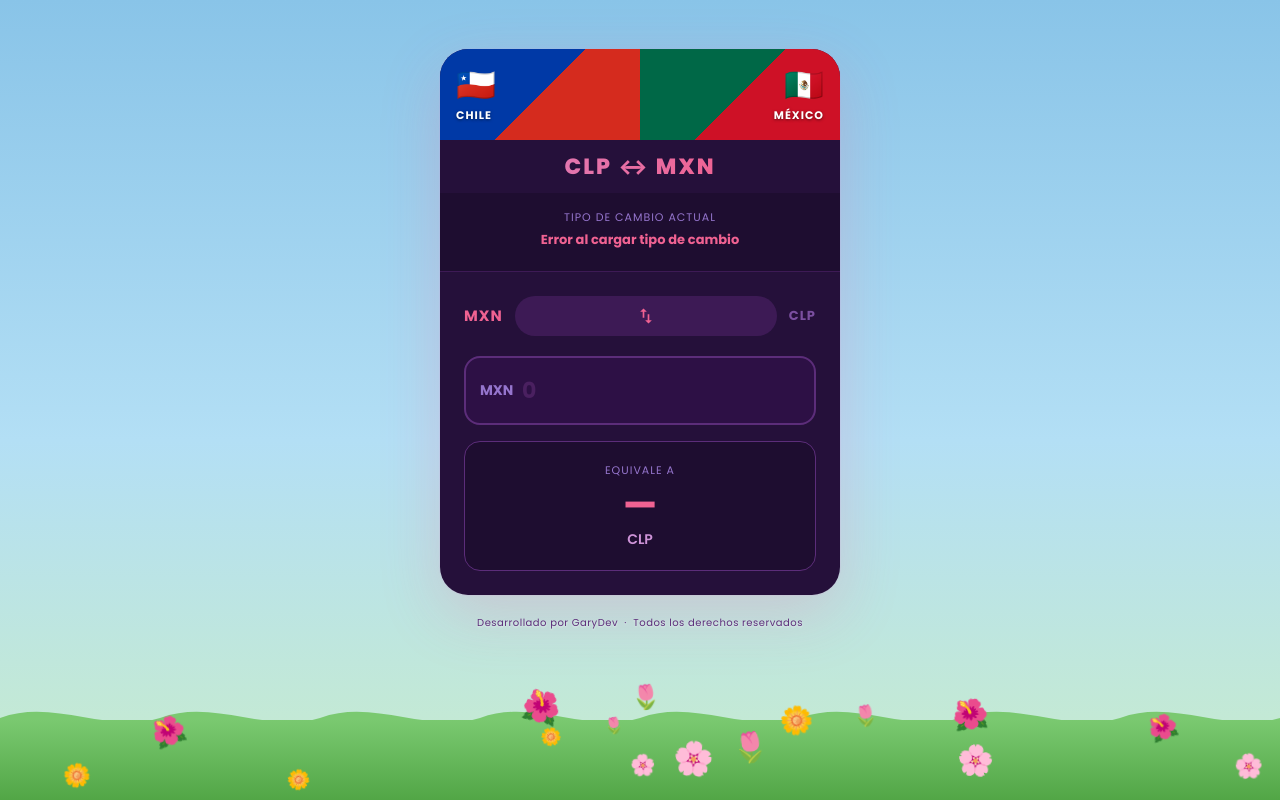
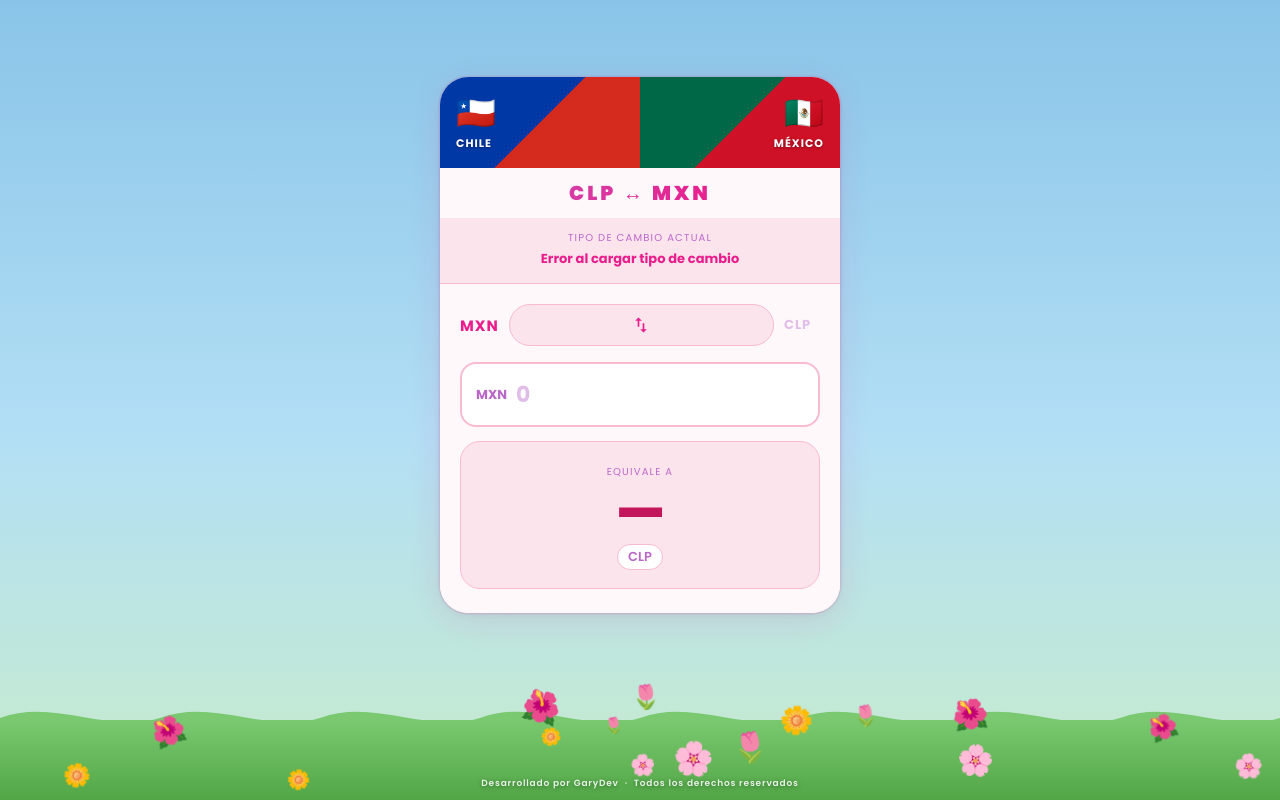
Before and after one commit to GaryMp/convertidor_pesoCL-pesoMX, a plain HTML site: page index.html in a window 1280 px wide. Both pictures are taken after a click on the button "Cambiar dirección: actualmente convierte de Peso Chileno a P". Drawn offline with Linux system fonts and the light colour scheme; no server answers.

Commit message:
feat: rediseño completo 'Día de Primavera' - estilo unificado y resultado protagonista
- Paleta unificada en CSS variables: cielo, rosa, morado, pasto
- Tarjeta blanca rosada (#fff8fb) en lugar de morado oscuro
- Rate box y result box en rosa pálido cohesivos
- Resultado: fuente 52px bold, animación count-up, glow rosado al aparecer
- Result currency como píldora redondeada
- Crédito GaryDev integrado al pasto (sin recuadro, texto blanco natural)
- Botón toggle: fondo rosa pálido con borde, hover suave
- Variables CSS para consistencia total del diseño

Co-Authored-By: Claude Sonnet 4.6 <noreply@anthropic.com>

```diff
--- a/index.html
+++ b/index.html
@@ -4,87 +4,92 @@
   <meta charset="UTF-8" />
   <meta name="viewport" content="width=device-width, initial-scale=1.0" />
   <meta name="apple-mobile-web-app-capable" content="yes" />
-  <meta name="apple-mobile-web-app-status-bar-style" content="black-translucent" />
+  <meta name="apple-mobile-web-app-status-bar-style" content="default" />
   <meta name="apple-mobile-web-app-title" content="CLP ↔ MXN" />
+  <meta name="theme-color" content="#89c4e8" />
   <title>CLP ↔ MXN</title>
-  <meta name="theme-color" content="#89c4e8" />
   <link rel="manifest" href="manifest.json" />
-  <link href="https://fonts.googleapis.com/css2?family=Poppins:wght@400;600;700;800&display=swap" rel="stylesheet" />
+  <link href="https://fonts.googleapis.com/css2?family=Poppins:wght@400;600;700;800;900&display=swap" rel="stylesheet" />
   <style>
-    * {
-      box-sizing: border-box;
-      margin: 0;
-      padding: 0;
+    :root {
+      --sky-top:    #89c4e8;
+      --sky-bottom: #c8eccc;
+      --pink:       #e91e8c;
+      --pink-light: #f8bbd0;
+      --pink-pale:  #fce4ec;
+      --rose:       #c2185b;
+      --purple:     #7b1fa2;
+      --purple-mid: #ba68c8;
+      --purple-pale:#e1bee7;
+      --grass:      #7ac970;
+      --card-bg:    #fff8fb;
+      --white:      #ffffff;
     }
 
+    * { box-sizing: border-box; margin: 0; padding: 0; }
+
     body {
-      font-family: 'Poppins', -apple-system, BlinkMacSystemFont, sans-serif;
+      font-family: 'Poppins', sans-serif;
       min-height: 100dvh;
-      background: linear-gradient(180deg, #89c4e8 0%, #b3dff5 55%, #c8eccc 100%);
+      background: linear-gradient(180deg, var(--sky-top) 0%, #b3dff5 55%, var(--sky-bottom) 100%);
       display: flex;
       flex-direction: column;
       align-items: center;
       justify-content: center;
-      padding: 20px 20px calc(140px + env(safe-area-inset-bottom));
+      padding: 20px 20px calc(130px + env(safe-area-inset-bottom));
     }
 
     /* ── Tarjeta ── */
     .card {
-      background: #25103a;
+      background: var(--card-bg);
       border-radius: 28px;
       width: 100%;
       max-width: 400px;
       overflow: hidden;
-      box-shadow: 0 20px 60px rgba(240, 98, 146, 0.22), 0 0 0 1px rgba(206, 147, 216, 0.12);
+      box-shadow:
+        0 8px 32px rgba(233, 30, 140, 0.12),
+        0 2px 8px rgba(0,0,0,0.06),
+        0 0 0 1.5px rgba(233, 30, 140, 0.1);
       position: relative;
       z-index: 2;
     }
 
-    /* ── Header banderas ── */
-    .header {
-      display: grid;
-      grid-template-columns: 1fr 1fr;
-    }
+    /* ── Banderas ── */
+    .header { display: grid; grid-template-columns: 1fr 1fr; }
 
     .header-chile {
       background: linear-gradient(135deg, #0039A6 0%, #0039A6 50%, #D52B1E 50%, #D52B1E 100%);
       padding: 20px 16px 16px;
-      display: flex;
-      flex-direction: column;
-      align-items: flex-start;
+      display: flex; flex-direction: column; align-items: flex-start;
     }
 
     .header-mexico {
       background: linear-gradient(135deg, #006847 0%, #006847 50%, #CE1126 50%, #CE1126 100%);
       padding: 20px 16px 16px;
-      display: flex;
-      flex-direction: column;
-      align-items: flex-end;
+      display: flex; flex-direction: column; align-items: flex-end;
     }
 
     .flag { font-size: 32px; line-height: 1; }
 
     .country-name {
       color: white;
-      font-size: 11px;
-      font-weight: 700;
-      letter-spacing: 1px;
-      text-transform: uppercase;
+      font-size: 11px; font-weight: 700;
+      letter-spacing: 1px; text-transform: uppercase;
       margin-top: 6px;
-      text-shadow: 0 1px 3px rgba(0,0,0,0.5);
+      text-shadow: 0 1px 3px rgba(0,0,0,0.4);
     }
 
+    /* ── Título ── */
     .divider-title {
       text-align: center;
-      font-size: 22px;
-      font-weight: 800;
+      font-size: 20px; font-weight: 900;
       padding: 10px;
-      letter-spacing: 2px;
+      letter-spacing: 3px;
+      background: var(--white);
       background-clip: text;
       -webkit-background-clip: text;
       color: transparent;
-      background-image: linear-gradient(90deg, #f06292, #ce93d8, #f06292);
-      background-color: #160720;
+      background-image: linear-gradient(90deg, var(--pink), var(--purple-mid), var(--pink));
       background-size: 200%;
       animation: shimmer 3s linear infinite;
     }
@@ -96,73 +101,62 @@
 
     /* ── Tipo de cambio ── */
     .rate-box {
-      padding: 16px 24px;
-      background: #1e0d30;
+      padding: 12px 24px;
+      background: var(--pink-pale);
       text-align: center;
-      border-bottom: 1px solid #3d1a55;
+      border-bottom: 1px solid var(--pink-light);
     }
 
     .rate-label {
-      font-size: 11px;
-      color: #9575cd;
-      text-transform: uppercase;
-      letter-spacing: 1px;
-      margin-bottom: 4px;
+      font-size: 10px; color: var(--purple-mid);
+      text-transform: uppercase; letter-spacing: 1.2px;
+      margin-bottom: 3px;
     }
 
     .rate-value {
-      font-size: 13px;
-      color: #ce93d8;
-      font-weight: 500;
-      animation: fadeIn 0.6s ease;
-      word-break: break-word;
-      line-height: 1.6;
+      font-size: 13px; color: var(--purple);
+      font-weight: 600;
+      word-break: break-word; line-height: 1.6;
+      animation: fadeIn 0.5s ease;
     }
 
-    .rate-value span { color: #f06292; font-weight: 700; }
+    .rate-value span { color: var(--pink); font-weight: 700; }
 
     .rate-updated {
-      font-size: 10px;
-      color: #6a3d9a;
-      margin-top: 4px;
+      font-size: 9px; color: var(--purple-mid);
+      margin-top: 2px; opacity: 0.75;
     }
 
     /* ── Conversor ── */
-    .converter { padding: 24px; }
+    .converter { padding: 20px 20px 24px; background: var(--card-bg); }
 
     .toggle-row {
-      display: flex;
-      align-items: center;
-      gap: 12px;
-      margin-bottom: 20px;
+      display: flex; align-items: center;
+      gap: 10px; margin-bottom: 16px;
     }
 
     .currency-label {
-      font-size: 13px;
-      font-weight: 700;
-      letter-spacing: 1px;
-      color: #7b4fa0;
+      font-size: 13px; font-weight: 700;
+      letter-spacing: 1px; color: var(--purple-pale);
+      min-width: 36px;
     }
 
-    .currency-label.active { color: #f06292; font-size: 15px; }
+    .currency-label.active { color: var(--pink); font-size: 15px; }
 
     .toggle-btn {
       flex: 1;
-      background: #3d1a55;
-      border: none;
-      border-radius: 50px;
-      padding: 10px;
+      background: var(--pink-pale);
+      border: 1.5px solid var(--pink-light);
+      border-radius: 50px; padding: 10px;
       cursor: pointer;
-      display: flex;
-      align-items: center;
-      justify-content: center;
-      transition: background 0.2s;
+      display: flex; align-items: center; justify-content: center;
+      transition: background 0.2s, border-color 0.2s;
       -webkit-tap-highlight-color: transparent;
       touch-action: manipulation;
     }
 
-    .toggle-btn:hover  { background: #4d2268; }
-    .toggle-btn:active { background: #5c2d7a; }
+    .toggle-btn:hover  { background: var(--pink-light); border-color: var(--pink); }
+    .toggle-btn:active { background: #f8a5c5; }
 
     .toggle-btn.bounce { animation: bounce 0.4s ease; }
 
@@ -174,106 +168,101 @@
     }
 
     .toggle-btn svg {
-      width: 20px;
-      height: 20px;
-      fill: #f06292;
+      width: 20px; height: 20px;
+      fill: var(--pink);
       transition: transform 0.35s cubic-bezier(.68,-.55,.27,1.55);
     }
 
     .toggle-btn.flipped svg { transform: rotate(180deg); }
 
     /* ── Input ── */
-    .input-group { position: relative; margin-bottom: 16px; }
+    .input-group { position: relative; margin-bottom: 14px; }
 
     .input-currency {
-      position: absolute;
-      left: 16px;
-      top: 50%;
+      position: absolute; left: 16px; top: 50%;
       transform: translateY(-50%);
-      font-size: 14px;
-      font-weight: 700;
-      color: #9575cd;
-      pointer-events: none;
+      font-size: 13px; font-weight: 700;
+      color: var(--purple-mid); pointer-events: none;
     }
 
     .amount-input {
       width: 100%;
-      background: #2d1045;
-      border: 2px solid #5c2d7a;
+      background: var(--white);
+      border: 2px solid var(--pink-light);
       border-radius: 16px;
-      padding: 16px 16px 16px 56px;
-      font-size: 22px;
-      font-weight: 700;
+      padding: 14px 16px 14px 54px;
+      font-size: 22px; font-weight: 700;
       font-family: 'Poppins', sans-serif;
-      color: white;
+      color: var(--purple);
       outline: none;
       transition: border-color 0.25s, box-shadow 0.25s;
       -webkit-appearance: none;
     }
 
     .amount-input:focus-visible {
-      border-color: #f06292;
-      box-shadow: 0 0 0 3px rgba(240, 98, 146, 0.15);
+      border-color: var(--pink);
+      box-shadow: 0 0 0 3px rgba(233, 30, 140, 0.12);
     }
 
-    .amount-input::placeholder { color: #4a2060; }
+    .amount-input::placeholder { color: var(--purple-pale); }
 
     .amount-input::-webkit-outer-spin-button,
     .amount-input::-webkit-inner-spin-button { -webkit-appearance: none; margin: 0; }
     .amount-input[type=number] { -moz-appearance: textfield; }
 
-    /* ── Resultado ── */
+    /* ── Resultado (protagonista) ── */
     .result-box {
-      background: #1e0d30;
-      border: 1px solid #5c2d7a;
-      border-radius: 16px;
-      padding: 20px 16px;
+      background: var(--pink-pale);
+      border: 1.5px solid var(--pink-light);
+      border-radius: 20px;
+      padding: 22px 16px 18px;
       text-align: center;
-      min-height: 80px;
-      display: flex;
-      flex-direction: column;
-      align-items: center;
-      justify-content: center;
+      min-height: 110px;
+      display: flex; flex-direction: column;
+      align-items: center; justify-content: center;
+      transition: box-shadow 0.5s ease, border-color 0.5s ease;
+    }
+
+    .result-box.has-result {
+      box-shadow: 0 0 40px rgba(233, 30, 140, 0.18), 0 0 0 1.5px rgba(233, 30, 140, 0.25);
+      border-color: rgba(233, 30, 140, 0.3);
     }
 
     .result-label {
-      font-size: 11px;
-      color: #9575cd;
-      text-transform: uppercase;
-      letter-spacing: 1px;
-      margin-bottom: 8px;
+      font-size: 10px; color: var(--purple-mid);
+      text-transform: uppercase; letter-spacing: 1.2px;
+      margin-bottom: 6px;
     }
 
     .result-value {
-      font-size: 36px;
-      font-weight: 800;
-      color: #f06292;
+      font-size: 52px; font-weight: 900;
+      color: var(--rose);
       line-height: 1;
       font-variant-numeric: tabular-nums;
+      transition: text-shadow 0.5s ease;
+      letter-spacing: -1px;
     }
 
-    .result-value.animate { animation: fadeSlideUp 0.35s ease; }
-
-    @keyframes fadeSlideUp {
-      from { opacity: 0; transform: translateY(10px); }
-      to   { opacity: 1; transform: translateY(0); }
+    .result-box.has-result .result-value {
+      text-shadow: 0 0 28px rgba(194, 24, 91, 0.35);
     }
 
     .result-currency {
-      font-size: 14px;
-      color: #ce93d8;
-      margin-top: 6px;
-      font-weight: 600;
+      font-size: 13px; color: var(--purple-mid);
+      margin-top: 6px; font-weight: 600;
+      background: var(--white);
+      padding: 2px 10px; border-radius: 50px;
+      border: 1px solid var(--pink-light);
     }
 
     /* ── Estados ── */
     .loading {
-      color: #9575cd;
-      font-size: 14px;
+      color: var(--purple-mid);
+      font-size: 13px;
       animation: pulse 1.5s infinite;
     }
 
-    .error { color: #f06292; font-size: 13px; }
+    .error { color: var(--pink); font-size: 13px; }
 
     @keyframes pulse {
       0%, 100% { opacity: 1; }
@@ -289,63 +278,51 @@
       position: absolute;
       width: 1px; height: 1px;
       padding: 0; margin: -1px;
-      overflow: hidden;
-      clip: rect(0,0,0,0);
-      white-space: nowrap;
-      border: 0;
-    }
-
-    /* ── Footer ── */
-    .footer {
-      position: relative;
-      z-index: 2;
-      margin-top: 20px;
-      font-size: 10px;
-      color: #5c2d7a;
-      text-align: center;
-      letter-spacing: 0.5px;
-      text-shadow: 0 1px 2px rgba(255,255,255,0.6);
+      overflow: hidden; clip: rect(0,0,0,0);
+      white-space: nowrap; border: 0;
     }
 
     /* ── Césped ── */
     .grass-layer {
-      position: fixed;
-      bottom: 0;
-      left: 0;
-      right: 0;
-      height: 110px;
-      z-index: 0;
-      pointer-events: none;
+      position: fixed; bottom: 0; left: 0; right: 0;
+      height: 110px; z-index: 0; pointer-events: none;
     }
 
     .grass-wave {
-      position: absolute;
-      top: 0;
-      left: 0;
-      width: 100%;
-      height: 45px;
+      position: absolute; top: 0; left: 0;
+      width: 100%; height: 45px;
     }
 
     .grass-body {
-      position: absolute;
-      bottom: 0;
-      left: 0;
-      right: 0;
-      top: 30px;
-      background: linear-gradient(180deg, #7ac970 0%, #52a646 100%);
+      position: absolute; bottom: 0; left: 0; right: 0; top: 30px;
+      background: linear-gradient(180deg, var(--grass) 0%, #52a646 100%);
+    }
+
+    /* ── Crédito sobre el pasto ── */
+    .grass-credit {
+      position: fixed;
+      bottom: calc(10px + env(safe-area-inset-bottom));
+      left: 0; right: 0;
+      text-align: center;
+      font-size: 9px;
+      font-family: 'Poppins', sans-serif;
+      font-weight: 600;
+      color: rgba(255, 255, 255, 0.88);
+      text-shadow: 0 1px 4px rgba(0, 60, 0, 0.5);
+      letter-spacing: 0.8px;
+      z-index: 2;
+      pointer-events: none;
     }
 
     /* ── Flores ── */
     .flower {
-      position: fixed;
-      z-index: 1;
-      pointer-events: none;
-      user-select: none;
+      position: fixed; z-index: 1;
+      pointer-events: none; user-select: none;
       line-height: 1;
     }
 
     @keyframes floatUp {
-      0%   { transform: translateY(0)    rotate(-6deg); }
+      0%   { transform: translateY(0)     rotate(-6deg); }
       100% { transform: translateY(-18px) rotate(6deg); }
     }
 
@@ -407,7 +384,7 @@
         />
       </div>
 
-      <div class="result-box" role="status" aria-live="polite" aria-atomic="true">
+      <div class="result-box" id="result-box" role="status" aria-live="polite" aria-atomic="true">
         <div class="result-label" aria-hidden="true">Equivale a</div>
         <div class="result-value" id="result" aria-label="Sin resultado">—</div>
         <div class="result-currency" id="result-currency">MXN</div>
@@ -415,7 +392,8 @@
     </div>
   </div>
 
-  <div class="footer" aria-label="Desarrollado por GaryDev, todos los derechos reservados">
+  <!-- Crédito integrado al pasto -->
+  <div class="grass-credit" aria-label="Desarrollado por GaryDev, todos los derechos reservados">
     Desarrollado por GaryDev &nbsp;·&nbsp; Todos los derechos reservados
   </div>
 
@@ -438,12 +416,12 @@
       el.setAttribute('aria-hidden', 'true');
       el.className = 'flower';
       el.textContent = flowerEmojis[i % flowerEmojis.length];
-      const size    = 14 + Math.random() * 20;
-      const left    = 1  + Math.random() * 97;
-      const bottom  = 8  + Math.random() * 80;
-      const dur     = 2  + Math.random() * 3;
-      const delay   = Math.random() * 3;
-      const anim    = i % 2 === 0 ? 'floatUp' : 'swayAnim';
+      const size   = 14 + Math.random() * 20;
+      const left   = 1  + Math.random() * 97;
+      const bottom = 8  + Math.random() * 80;
+      const dur    = 2  + Math.random() * 3;
+      const delay  = Math.random() * 3;
+      const anim   = i % 2 === 0 ? 'floatUp' : 'swayAnim';
       el.style.cssText = `font-size:${size}px;left:${left}vw;bottom:${bottom}px;animation:${anim} ${dur}s ease-in-out ${delay}s infinite alternate;`;
       document.body.appendChild(el);
     }
@@ -453,20 +431,22 @@
       try {
         const res  = await fetch('https://open.er-api.com/v6/latest/USD');
         const data = await res.json();
-        const clp  = data.rates.CLP;
-        const mxn  = data.rates.MXN;
-        clpToMxn   = mxn / clp;
+        clpToMxn   = data.rates.MXN / data.rates.CLP;
 
         document.getElementById('rate-display').innerHTML =
           `1 CLP = <span>${clpToMxn.toFixed(6)}</span> MXN<br>1 MXN = <span>${(1/clpToMxn).toFixed(2)}</span> CLP`;
 
         const fecha = new Date(data.time_last_update_utc);
         document.getElementById('rate-updated').textContent =
-          'Actualizado: ' + fecha.toLocaleDateString('es-CL', { day:'2-digit', month:'2-digit', year:'numeric', hour:'2-digit', minute:'2-digit' });
+          'Actualizado: ' + fecha.toLocaleDateString('es-CL', {
+            day:'2-digit', month:'2-digit', year:'numeric',
+            hour:'2-digit', minute:'2-digit'
+          });
 
         convert();
       } catch (e) {
-        document.getElementById('rate-display').innerHTML = '<span class="error">Error al cargar tipo de cambio</span>';
+        document.getElementById('rate-display').innerHTML =
+          '<span class="error">Error al cargar tipo de cambio</span>';
       }
     }
 
@@ -478,61 +458,74 @@
       void btn.offsetWidth;
       btn.classList.add('bounce');
 
-      if (direction === 'CLP_TO_MXN') {
-        document.getElementById('from-label').textContent = 'CLP';
-        document.getElementById('from-label').className = 'currency-label active';
-        document.getElementById('to-label').textContent = 'MXN';
-        document.getElementById('to-label').className = 'currency-label';
-        document.getElementById('input-currency').textContent = 'CLP';
-        document.getElementById('result-currency').textContent = 'MXN';
-        btn.setAttribute('aria-label', 'Cambiar dirección: actualmente convierte de Peso Chileno a Peso Mexicano');
-        document.querySelector('label[for="amount"]').textContent = 'Monto en Peso Chileno';
-      } else {
-        document.getElementById('from-label').textContent = 'MXN';
-        document.getElementById('from-label').className = 'currency-label active';
-        document.getElementById('to-label').textContent = 'CLP';
-        document.getElementById('to-label').className = 'currency-label';
-        document.getElementById('input-currency').textContent = 'MXN';
-        document.getElementById('result-currency').textContent = 'CLP';
-        btn.setAttribute('aria-label', 'Cambiar dirección: actualmente convierte de Peso Mexicano a Peso Chileno');
-        document.querySelector('label[for="amount"]').textContent = 'Monto en Peso Mexicano';
-      }
+      const isCLP = direction === 'CLP_TO_MXN';
+      document.getElementById('from-label').textContent    = isCLP ? 'CLP' : 'MXN';
+      document.getElementById('from-label').className      = 'currency-label active';
+      document.getElementById('to-label').textContent      = isCLP ? 'MXN' : 'CLP';
+      document.getElementById('to-label').className        = 'currency-label';
+      document.getElementById('input-currency').textContent = isCLP ? 'CLP' : 'MXN';
+      document.getElementById('result-currency').textContent = isCLP ? 'MXN' : 'CLP';
+      btn.setAttribute('aria-label',
+        isCLP
+          ? 'Cambiar dirección: actualmente convierte de Peso Chileno a Peso Mexicano'
+          : 'Cambiar dirección: actualmente convierte de Peso Mexicano a Peso Chileno'
+      );
+      document.querySelector('label[for="amount"]').textContent =
+        isCLP ? 'Monto en Peso Chileno' : 'Monto en Peso Mexicano';
 
       document.getElementById('amount').value = '';
-      document.getElementById('result').textContent = '—';
+      const resultEl  = document.getElementById('result');
+      const resultBox = document.getElementById('result-box');
+      resultEl.textContent = '—';
+      resultEl.setAttribute('aria-label', 'Sin resultado');
+      resultBox.classList.remove('has-result');
     }
 
-    function animateResult(el, value, ariaLabel) {
-      el.classList.remove('animate');
-      void el.offsetWidth;
-      el.textContent = value;
-      el.setAttribute('aria-label', ariaLabel);
-      el.classList.add('animate');
-      el.closest('.result-box').scrollIntoView({ behavior: 'smooth', block: 'nearest' });
+    // Animación contadora del resultado
+    function countUp(el, target, decimals, ariaLabel) {
+      const duration = 650;
+      const startTime = performance.now();
+      function frame(now) {
+        const progress = Math.min((now - startTime) / duration, 1);
+        const eased    = 1 - Math.pow(1 - progress, 3);
+        el.textContent = formatNumber(target * eased, decimals);
+        if (progress < 1) requestAnimationFrame(frame);
+        else {
+          el.textContent = formatNumber(target, decimals);
+          el.setAttribute('aria-label', ariaLabel);
+        }
+      }
+      requestAnimationFrame(frame);
     }
 
     function convert() {
       if (!clpToMxn) return;
       const amount   = parseFloat(document.getElementById('amount').value);
-      const resultEl = document.getElementById('result');
+      const resultEl  = document.getElementById('result');
+      const resultBox = document.getElementById('result-box');
+
       if (isNaN(amount) || amount === 0) {
         resultEl.textContent = '—';
         resultEl.setAttribute('aria-label', 'Sin resultado');
+        resultBox.classList.remove('has-result');
         return;
       }
-      if (direction === 'CLP_TO_MXN') {
-        const result    = amount * clpToMxn;
-        const formatted = formatNumber(result, 2);
-        animateResult(resultEl, formatted, `${formatted} pesos mexicanos`);
-      } else {
-        const result    = amount / clpToMxn;
-        const formatted = formatNumber(result, 0);
-        animateResult(resultEl, formatted, `${formatted} pesos chilenos`);
-      }
+
+      const isCLP = direction === 'CLP_TO_MXN';
+      const value  = isCLP ? amount * clpToMxn : amount / clpToMxn;
+      const dec    = isCLP ? 2 : 0;
+      const label  = `${formatNumber(value, dec)} ${isCLP ? 'pesos mexicanos' : 'pesos chilenos'}`;
+
+      resultBox.classList.add('has-result');
+      countUp(resultEl, value, dec, label);
+      resultBox.scrollIntoView({ behavior: 'smooth', block: 'nearest' });
     }
 
     function formatNumber(n, decimals) {
-      return n.toLocaleString('es-CL', { minimumFractionDigits: decimals, maximumFractionDigits: decimals });
+      return n.toLocaleString('es-CL', {
+        minimumFractionDigits: decimals,
+        maximumFractionDigits: decimals
+      });
     }
 
     fetchRate();
```
